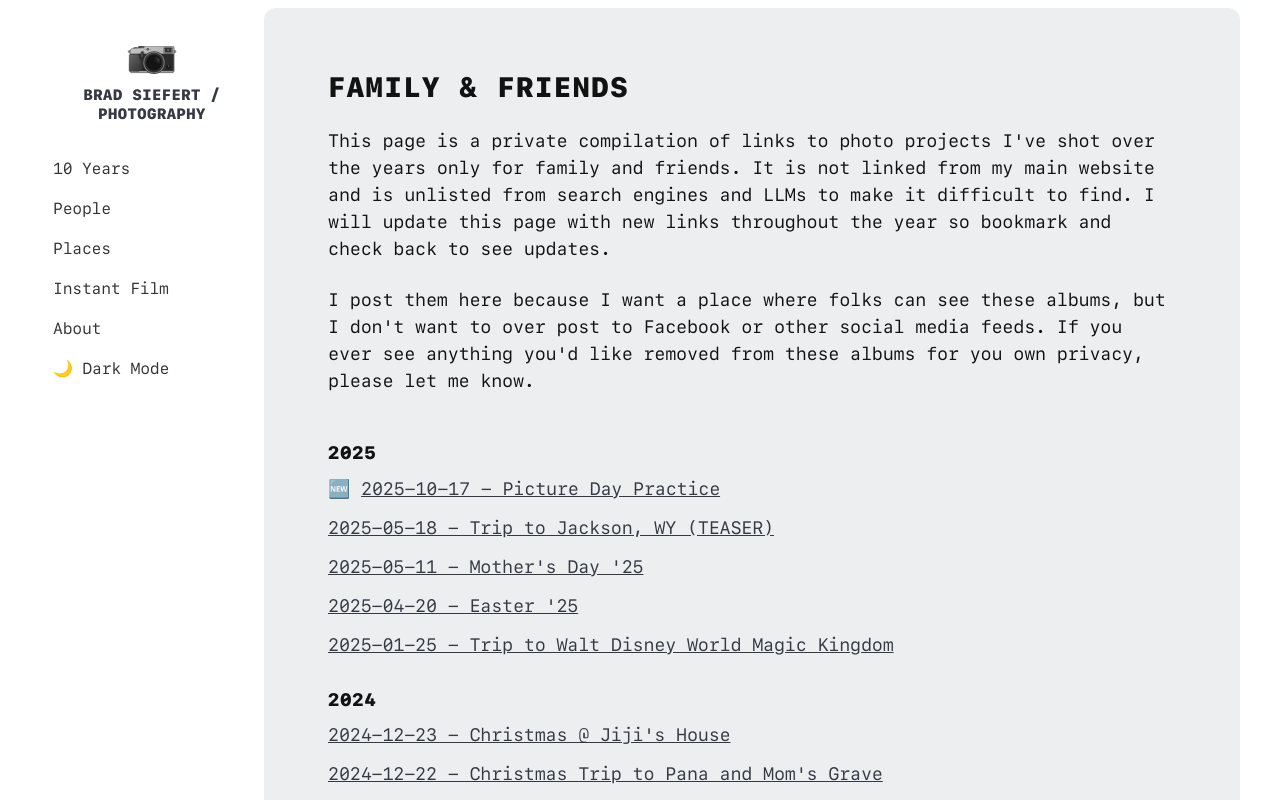
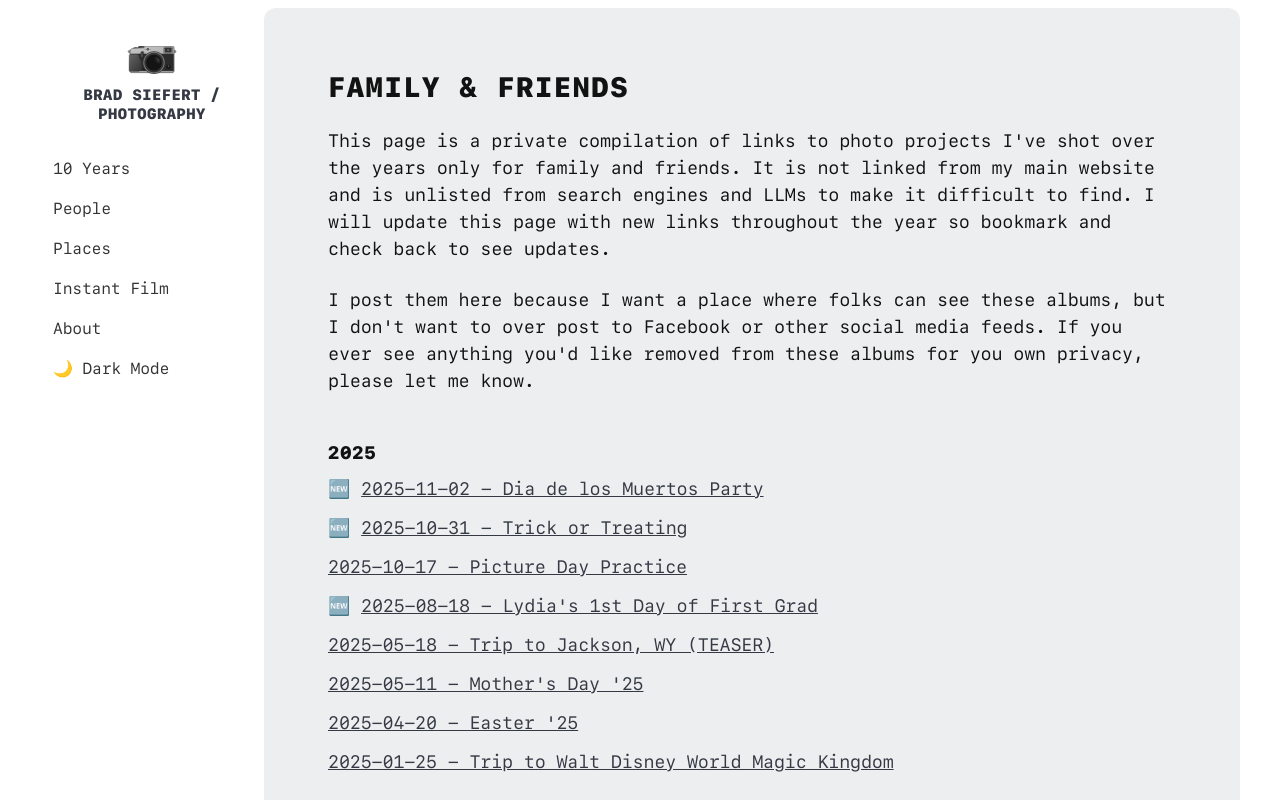
Before and after one commit to bradsiefert/photos.bradsiefert.com, a Nuxt app: page /familyandfriends in a window 1280 px wide. Shown: the top 800 px of the page. Built offline with nearby package versions, Linux system fonts and the light colour scheme.

Commit message:
Update familyandfriends.vue

```diff
--- a/pages/familyandfriends.vue
+++ b/pages/familyandfriends.vue
@@ -12,7 +12,10 @@
       <hr>
       <h2>2025</h2>
       <ul class="list-unstyled" style="margin-bottom: 32px;">
-        <li>🆕 <a target="_new" href="https://adobe.ly/47jy5Tu">2025-10-17 - Picture Day Practice</a></li>
+        <li>🆕 <a target="_new" href="https://adobe.ly/4oCM1PT">2025-11-02 - Dia de los Muertos Party</a></li>
+        <li>🆕 <a target="_new" href="https://adobe.ly/4oBRlmE">2025-10-31 - Trick or Treating</a></li>
+        <li><a target="_new" href="https://adobe.ly/47jy5Tu">2025-10-17 - Picture Day Practice</a></li>
+        <li>🆕 <a target="_new" href="https://adobe.ly/4i3q7me">2025-08-18 - Lydia's 1st Day of First Grad</a></li>
         <li><a target="_new" href="https://adobe.ly/4ks7sjX">2025-05-18 - Trip to Jackson, WY (TEASER)</a></li>
         <li><a target="_new" href="https://adobe.ly/3F5A8AA">2025-05-11 - Mother's Day '25</a></li>
         <li><a target="_new" href="https://adobe.ly/44z2jCi">2025-04-20 - Easter '25</a></li>
```
